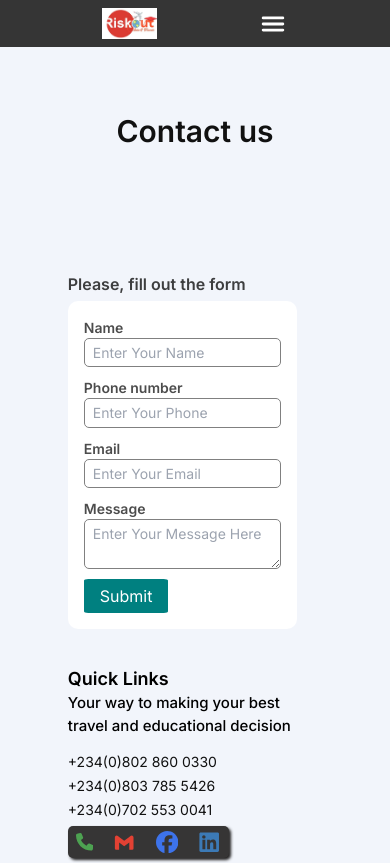
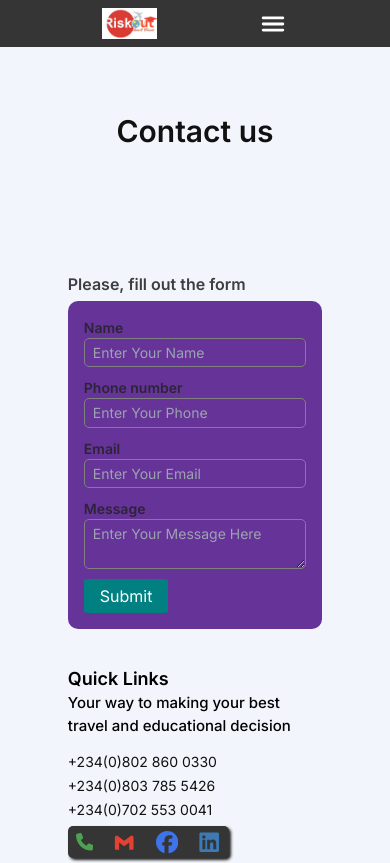
Before and after one commit to VictorKingsHub/consults, a Next.js app: page /contact in a window 390 px wide. Shown: the top 863 px of the page. Built offline with nearby package versions, Linux system fonts and the light colour scheme.

Commit message:
nav mobile fix

```diff
--- a/app/ui/contact/form/ContactForm.module.css
+++ b/app/ui/contact/form/ContactForm.module.css
@@ -53,7 +53,8 @@
     padding: 1rem;
     border-radius: 10px;
     gap: 10px;
-    width: 90%;
+    width: 100%;
+    background-color: rebeccapurple;
 }
 
 .form div {
```
